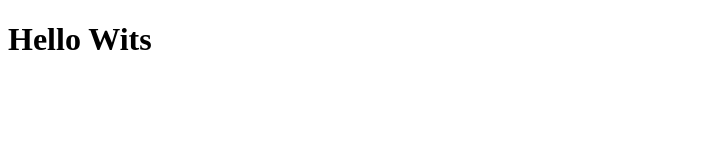
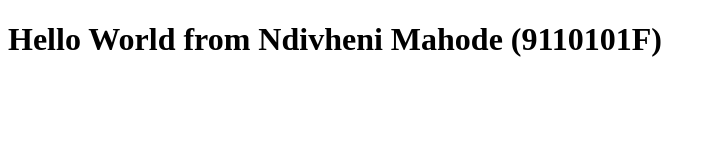
Before and after one commit to ndivhenimahode/9110101F-labs-sd-24, a plain HTML site: page student.html in a window 1280 px wide. Shown: the whole page, without its empty margins (0-716 px from the left). Drawn offline with Linux system fonts and the light colour scheme.

Commit message:
This is a good greeting.

```diff
--- a/student.html
+++ b/student.html
@@ -4,6 +4,6 @@
     <title>Hello World from <Ndivheni Mahode> (<9110101F>)</title>
 </head>
 <body>
-    <h1>Hello Wits</h1>
+    <h1>Hello World from Ndivheni Mahode (9110101F)</h1>
 </body>
 </html>
```
